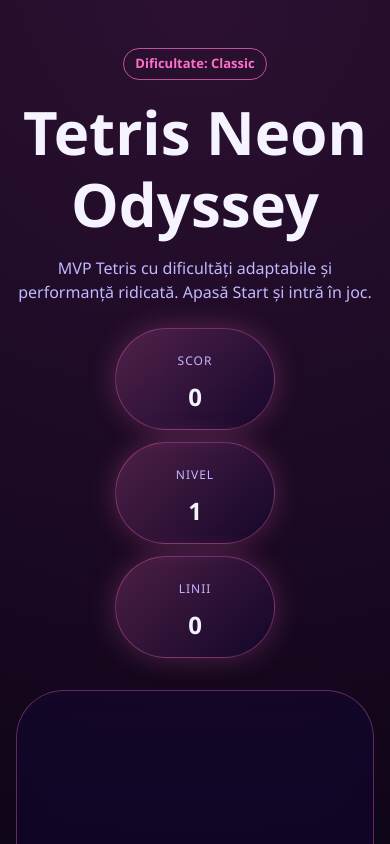
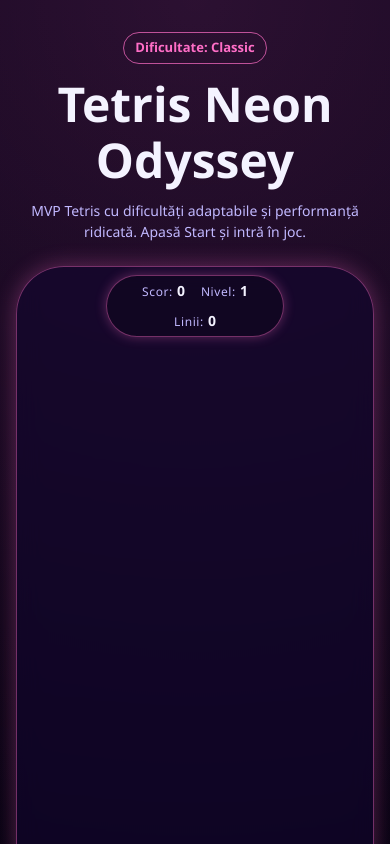
Before and after one commit to dragosdehelean/Tetris_Next-React_App, a Next.js app: page / in a window 390 px wide. Shown: the top 844 px of the page. Built offline with nearby package versions, Linux system fonts and the light colour scheme.

Commit message:
UI: HUD pill centrat + canvas responsive + chenar tematic

```diff
--- a/src/app/globals.css
+++ b/src/app/globals.css
@@ -11,6 +11,8 @@
   --color-panel-border: rgba(255, 110, 199, 0.35);
   --color-card-shadow: rgba(255, 110, 199, 0.25);
   --color-surface-overlay: rgba(19, 7, 46, 0.65);
+  --board-border-color: rgba(255, 110, 199, 0.35);
+  --board-border-glow: rgba(255, 110, 199, 0.25);
 }
 
 [data-theme="neon"] {
@@ -25,6 +27,8 @@
   --color-panel-border: rgba(255, 110, 199, 0.35);
   --color-card-shadow: rgba(255, 110, 199, 0.25);
   --color-surface-overlay: rgba(19, 7, 46, 0.65);
+  --board-border-color: rgba(255, 110, 199, 0.42);
+  --board-border-glow: rgba(255, 110, 199, 0.32);
 }
 
 [data-theme="cityscape"] {
@@ -39,6 +43,8 @@
   --color-panel-border: rgba(0, 194, 255, 0.32);
   --color-card-shadow: rgba(0, 194, 255, 0.25);
   --color-surface-overlay: rgba(6, 29, 50, 0.6);
+  --board-border-color: rgba(0, 194, 255, 0.38);
+  --board-border-glow: rgba(0, 194, 255, 0.28);
 }
 
 [data-theme="aurora"] {
@@ -53,6 +59,8 @@
   --color-panel-border: rgba(96, 211, 148, 0.28);
   --color-card-shadow: rgba(96, 211, 148, 0.23);
   --color-surface-overlay: rgba(20, 26, 51, 0.62);
+  --board-border-color: rgba(96, 211, 148, 0.34);
+  --board-border-glow: rgba(96, 211, 148, 0.24);
 }
 
 *,
--- a/src/app/page.tsx
+++ b/src/app/page.tsx
@@ -14,7 +14,7 @@ export default function HomePage() {
             "radial-gradient(circle at top, rgba(255,110,199,0.15), transparent 60%), linear-gradient(180deg, #070017 0%, #03010b 80%)",
         }}
       >
-        <Container maxWidth="lg">
+        <Container maxWidth="sm">
           <GameDashboard />
           <GameAudio />
           <GameLifecycle />
--- a/src/components/game/GameCanvas.tsx
+++ b/src/components/game/GameCanvas.tsx
@@ -1,6 +1,6 @@
 "use client";
 
-import { useCallback, useEffect, useMemo, useRef } from "react";
+import { useCallback, useEffect, useMemo, useRef, useState } from "react";
 import { useAppDispatch, useAppSelector } from "@/features/store/hooks";
 import {
   hardDrop,
@@ -20,6 +20,7 @@ import { getPieceCells } from "@/features/game/engine/piece";
 import type { TetrominoType } from "@/features/game/engine/tetromino";
 import { getDroppedCoordinates } from "@/features/game/engine/board";
 import { selectGhostPiece } from "@/features/settings/settingsSlice";
+import { selectThemeName } from "@/features/theme/themeSlice";
 
 const COLORS: Record<TetrominoType, string> = {
   I: "#00e5ff",
@@ -32,13 +33,24 @@ const COLORS: Record<TetrominoType, string> = {
 };
 
 const GRID_COLOR = "rgba(255,255,255,0.05)";
-const BG_COLOR = "rgba(10, 4, 25, 0.6)";
+function boardBgForTheme(theme: string): string {
+  switch (theme) {
+    case "cityscape":
+      return "rgba(6, 29, 50, 0.6)";
+    case "aurora":
+      return "rgba(20, 26, 51, 0.62)";
+    case "neon":
+    default:
+      return "rgba(10, 4, 25, 0.6)";
+  }
+}
 
 export function GameCanvas() {
   const dispatch = useAppDispatch();
   const frame = useAppSelector(selectFrame);
   const game = useAppSelector(selectGameState);
   const ghostEnabled = useAppSelector(selectGhostPiece);
+  const themeName = useAppSelector(selectThemeName);
 
   const canvasRef = useRef<HTMLCanvasElement | null>(null);
   const rafRef = useRef<number | null>(null);
@@ -46,11 +58,11 @@ export function GameCanvas() {
 
   const cols = 10;
   const rows = 20;
-  const cellSize = 28; // px per cell (mărim piesele și canvas-ul)
+  const [cellSize, setCellSize] = useState<number>(28); // responsive
   const padding = 8;
 
-  const width = useMemo(() => cols * cellSize + padding * 2, [cols]);
-  const height = useMemo(() => rows * cellSize + padding * 2, [rows]);
+  const width = useMemo(() => cols * cellSize + padding * 2, [cols, cellSize]);
+  const height = useMemo(() => rows * cellSize + padding * 2, [rows, cellSize]);
 
   const startLoop = useCallback(() => {
     if (rafRef.current) return;
@@ -82,6 +94,39 @@ export function GameCanvas() {
     }
     return () => stopLoop();
   }, [game.status, startLoop, stopLoop]);
+
+  useEffect(() => {
+    // Responsive sizing: fit canvas to its container width
+    const canvas = canvasRef.current;
+    const parent = canvas?.parentElement ?? null;
+    if (!parent) return;
+
+    let ro: ResizeObserver | undefined;
+    const handleSize = (containerWidth: number) => {
+      const maxCell = Math.min(28, Math.floor((containerWidth - padding * 2) / cols));
+      const next = Math.max(22, maxCell);
+      if (Number.isFinite(next) && next !== cellSize) setCellSize(next);
+    };
+
+    if (typeof window !== "undefined" && (window as any).ResizeObserver) {
+      const RObs: typeof ResizeObserver = (window as any).ResizeObserver;
+      ro = new RObs((entries) => {
+        for (const entry of entries) {
+          const cw = Math.max(0, (entry as any).contentRect?.width || parent.clientWidth || 0);
+          if (cw > 0) handleSize(cw);
+        }
+      });
+      ro.observe(parent);
+    }
+
+    const onResize = () => handleSize(parent.clientWidth);
+    window.addEventListener("resize", onResize);
+    onResize();
+    return () => {
+      window.removeEventListener("resize", onResize);
+      try { ro && ro.disconnect(); } catch {}
+    };
+  }, [cols, padding, cellSize]);
 
   useEffect(() => {
     const onKeyDown = (e: KeyboardEvent) => {
@@ -143,7 +188,7 @@ export function GameCanvas() {
     if (!ctx) return;
 
     ctx.clearRect(0, 0, width, height);
-    ctx.fillStyle = BG_COLOR;
+    ctx.fillStyle = boardBgForTheme(themeName);
     ctx.fillRect(0, 0, width, height);
 
     // Grid
@@ -169,8 +214,7 @@ export function GameCanvas() {
       for (let x = 0; x < frame.board[y].length; x++) {
         const val = frame.board[y][x];
         if (!val) continue;
-        ctx.fillStyle = COLORS[val];
-        ctx.fillRect(padding + x * cellSize + 1, padding + y * cellSize + 1, cellSize - 2, cellSize - 2);
+        drawCellByTheme(ctx, padding + x * cellSize, padding + y * cellSize, cellSize, COLORS[val], themeName);
       }
     }
 
@@ -188,13 +232,28 @@ export function GameCanvas() {
     // Active piece overlay
     if (frame.activePiece) {
       const coords = getPieceCells(frame.activePiece);
-      ctx.fillStyle = COLORS[frame.activePiece.type];
       for (const { x, y } of coords) {
         if (y < 0) continue;
-        ctx.fillRect(padding + x * cellSize + 1, padding + y * cellSize + 1, cellSize - 2, cellSize - 2);
+        drawCellByTheme(ctx, padding + x * cellSize, padding + y * cellSize, cellSize, COLORS[frame.activePiece.type], themeName);
       }
     }
-  }, [frame, width, height, cols, rows, ghostEnabled]);
+
+    // Themed board border inside canvas (around playfield)
+    const { stroke, glow, width: lw } = boardBorderForTheme(themeName);
+    ctx.save();
+    ctx.strokeStyle = stroke;
+    ctx.lineWidth = lw;
+    if (glow) {
+      ctx.shadowColor = glow;
+      ctx.shadowBlur = 10;
+    }
+    const bx = padding + 0.5;
+    const by = padding + 0.5;
+    const bw = cols * cellSize - 1;
+    const bh = rows * cellSize - 1;
+    ctx.strokeRect(bx, by, bw, bh);
+    ctx.restore();
+  }, [frame, width, height, cols, rows, ghostEnabled, themeName]);
 
   return (
     <canvas
@@ -206,3 +265,96 @@ export function GameCanvas() {
     />
   );
 }
+
+function hexToRgb(hex: string): { r: number; g: number; b: number } {
+  const m = hex.replace("#", "");
+  const r = parseInt(m.slice(0, 2), 16);
+  const g = parseInt(m.slice(2, 4), 16);
+  const b = parseInt(m.slice(4, 6), 16);
+  return { r, g, b };
+}
+
+function rgbToCss(r: number, g: number, b: number, a = 1): string {
+  return `rgba(${Math.round(r)}, ${Math.round(g)}, ${Math.round(b)}, ${a})`;
+}
+
+function lighten(hex: string, amount: number): string {
+  const { r, g, b } = hexToRgb(hex);
+  const f = (v: number) => Math.max(0, Math.min(255, v + 255 * amount));
+  return rgbToCss(f(r), f(g), f(b));
+}
+
+function darken(hex: string, amount: number): string {
+  const { r, g, b } = hexToRgb(hex);
+  const f = (v: number) => Math.max(0, Math.min(255, v * (1 - amount)));
+  return rgbToCss(f(r), f(g), f(b));
+}
+
+type ThemeSkin = "neon" | "cityscape" | "aurora";
+
+function drawCellByTheme(
+  ctx: CanvasRenderingContext2D,
+  x: number,
+  y: number,
+  size: number,
+  colorHex: string,
+  theme: ThemeSkin | string,
+): void {
+  const px = x + 1;
+  const py = y + 1;
+  const s = size - 2;
+  if (theme === "neon") {
+    // Neon Odyssey: glow stroke + dim interior
+    ctx.save();
+    ctx.fillStyle = darken(colorHex, 0.6);
+    ctx.fillRect(px, py, s, s);
+    ctx.shadowColor = lighten(colorHex, 0.3);
+    ctx.shadowBlur = 12;
+    ctx.strokeStyle = colorHex;
+    ctx.lineWidth = 2;
+    ctx.strokeRect(px + 1, py + 1, s - 2, s - 2);
+    ctx.restore();
+    return;
+  }
+
+  if (theme === "cityscape") {
+    // Cityscape Dusk: glassy cyan highlight, minimal glow
+    ctx.fillStyle = darken(colorHex, 0.35);
+    ctx.fillRect(px, py, s, s);
+    const g = ctx.createLinearGradient(0, py, 0, py + s);
+    g.addColorStop(0, "rgba(0, 194, 255, 0.22)");
+    g.addColorStop(0.5, "rgba(0, 194, 255, 0.10)");
+    g.addColorStop(1, "rgba(0, 0, 0, 0)");
+    ctx.fillStyle = g;
+    ctx.fillRect(px, py, s, Math.max(1, Math.floor(s * 0.65)));
+    ctx.strokeStyle = "rgba(0, 194, 255, 0.6)";
+    ctx.lineWidth = 1;
+    ctx.strokeRect(px + 0.5, py + 0.5, s - 1, s - 1);
+    return;
+  }
+
+  // Aurora Borealis: soft aurora-tinted highlight
+  ctx.fillStyle = darken(colorHex, 0.4);
+  ctx.fillRect(px, py, s, s);
+  const gr = ctx.createLinearGradient(px, py, px, py + s);
+  gr.addColorStop(0, "rgba(96, 211, 148, 0.18)");
+  gr.addColorStop(0.6, "rgba(179, 136, 255, 0.10)");
+  gr.addColorStop(1, "rgba(0,0,0,0)");
+  ctx.fillStyle = gr;
+  ctx.fillRect(px, py, s, Math.max(1, Math.floor(s * 0.7)));
+  ctx.strokeStyle = "rgba(96, 211, 148, 0.5)";
+  ctx.lineWidth = 1;
+  ctx.strokeRect(px + 0.5, py + 0.5, s - 1, s - 1);
+}
+
+function boardBorderForTheme(theme: string): { stroke: string; glow?: string; width: number } {
+  switch (theme) {
+    case "cityscape":
+      return { stroke: "rgba(0, 194, 255, 0.85)", glow: "rgba(0, 194, 255, 0.45)", width: 2 };
+    case "aurora":
+      return { stroke: "rgba(96, 211, 148, 0.9)", glow: "rgba(96, 211, 148, 0.45)", width: 2 };
+    case "neon":
+    default:
+      return { stroke: "rgba(255, 110, 199, 0.95)", glow: "rgba(255, 110, 199, 0.5)", width: 2 };
+  }
+}
--- a/src/components/home/GameDashboard.tsx
+++ b/src/components/home/GameDashboard.tsx
@@ -71,27 +71,59 @@ export function GameDashboard() {
   }, [addScore, dispatch, game.difficulty, game.frame]);
 
   return (
-    <Stack gap={3} sx={{ maxWidth: 720, mx: "auto", textAlign: "center", py: { xs: 6, md: 10 } }}>
-      <Stack gap={2}>
+    <Stack gap={3} sx={{ maxWidth: 600, mx: "auto", textAlign: "center", py: { xs: 4, md: 8 } }}>
+      <Stack gap={1.5}>
         <Chip label={`Dificultate: ${game.difficulty}`} color="secondary" variant="outlined" sx={{ fontWeight: 600, alignSelf: "center" }} />
-        <Typography component="h1" variant="h2" fontWeight={700}>Tetris Neon Odyssey</Typography>
-        <Typography color="text.secondary">MVP Tetris cu dificultăți adaptabile și performanță ridicată. Apasă Start și intră în joc.</Typography>
+        <Typography component="h1" variant="h3" fontWeight={700}>Tetris Neon Odyssey</Typography>
+        <Typography color="text.secondary" sx={{ fontSize: { xs: 14, sm: 16 } }}>MVP Tetris cu dificultăți adaptabile și performanță ridicată. Apasă Start și intră în joc.</Typography>
       </Stack>
 
-      {/* Rândul 1 (HUD) compact, apropiat de joc */}
-      <Stack direction={{ xs: "column", sm: "row" }} gap={1.5} justifyContent="center" alignItems="center" sx={{ mt: 0, mb: 1 }}>
-        <StatCard label="Scor" value={score.toLocaleString()} />
-        <StatCard label="Nivel" value={level.toString()} />
-        <StatCard label="Linii" value={linesCleared.toString()} />
-      </Stack>
+      {/* Panou joc cu HUD pill centrat deasupra canvasului */}
+      <Box sx={{
+        position: "relative",
+        borderRadius: 4,
+        border: "1px solid",
+        borderColor: "var(--board-border-color, var(--color-panel-border))",
+        background: "var(--color-surface-overlay, rgba(19,7,46,0.65))",
+        backdropFilter: "blur(12px)",
+        boxShadow: "0 0 22px var(--board-border-glow, transparent)",
+        p: { xs: 1.5, sm: 2 }, pt: { xs: 5, sm: 5 }, mt: 0, mb: 1,
+      }}>
+        {/* HUD pill overlay */}
+        <Box
+          sx={{
+            position: "absolute",
+            top: 8,
+            left: "50%",
+            transform: "translateX(-50%)",
+            display: "flex",
+            alignItems: "center",
+            justifyContent: "center",
+            gap: 1,
+            flexWrap: "wrap",
+            px: 1,
+            py: 0.5,
+            borderRadius: 999,
+            border: "1px solid var(--board-border-color)",
+            boxShadow: "0 0 12px var(--board-border-glow)",
+            background: "rgba(0,0,0,0.18)",
+            zIndex: 2,
+            maxWidth: "calc(100% - 16px)",
+          }}
+        >
+          <HudStat label="Scor" value={score.toLocaleString()} />
+          <HudStat label="Nivel" value={level.toString()} />
+          <HudStat label="Linii" value={linesCleared.toString()} />
+        </Box>
 
-      {/* Canvas imediat sub HUD, cu padding redus pentru compactare */}
-      <Box sx={{ borderRadius: 4, border: "1px solid", borderColor: "var(--color-panel-border)", background: "var(--color-surface-overlay, rgba(19,7,46,0.65))", display: "flex", alignItems: "center", justifyContent: "center", backdropFilter: "blur(12px)", p: 1.5, mt: 0, mb: 1 }}>
-        <GameCanvas />
+        {/* Canvas centrat */}
+        <Box sx={{ display: "flex", alignItems: "center", justifyContent: "center" }}>
+          <GameCanvas />
+        </Box>
       </Box>
 
       {/* Rând de controale dedesubtul jocului, compact și fără text pe două rânduri */}
-      <Stack direction={{ xs: "column", sm: "row" }} gap={1.5} justifyContent="center" alignItems="center" sx={{ mt: 0 }}>
+      <Stack direction={{ xs: "column", sm: "row" }} gap={1.2} justifyContent="center" alignItems="center" sx={{ mt: 0 }}>
         <Button variant="contained" size="large" color="primary" onClick={primaryCta.onClick} sx={{ alignSelf: "center", px: 5, whiteSpace: "nowrap" }}>
           {primaryCta.label}
         </Button>
@@ -119,25 +151,38 @@ export function GameDashboard() {
   );
 }
 
-interface StatCardProps { label: string; value: string }
+interface StatCardProps { label: string; value: string; compact?: boolean }
 
-function StatCard({ label, value }: StatCardProps) {
+function StatCard({ label, value, compact = false }: StatCardProps) {
   return (
     <Stack
       gap={0.5}
       sx={{
-        minWidth: 160,
-        px: 3,
-        py: 2,
+        minWidth: compact ? 72 : 160,
+        px: compact ? 1 : 3,
+        py: compact ? 0.6 : 2,
         borderRadius: 6, // colțuri mai rotunjite (efect de "chip" mare)
         border: "1px solid",
         borderColor: "var(--color-panel-border)",
         background: "var(--color-card-gradient)",
-        boxShadow: `0 0 28px var(--color-card-shadow)`,
+        boxShadow: `0 0 ${compact ? 12 : 28}px var(--color-card-shadow)`,
       }}
     >
-      <Typography variant="overline" color="text.secondary" letterSpacing={1}>{label}</Typography>
-      <Typography variant="h5" fontWeight={700}>{value}</Typography>
+      <Typography variant="caption" color="text.secondary" letterSpacing={0.8}>{label}</Typography>
+      <Typography variant={compact ? "subtitle2" : "h5"} fontWeight={700}>{value}</Typography>
     </Stack>
   );
 }
+
+function HudStat({ label, value }: { label: string; value: string }) {
+  return (
+    <Stack direction="row" alignItems="baseline" gap={0.5} sx={{ px: 0.5 }}>
+      <Typography variant="caption" color="text.secondary" sx={{ letterSpacing: 0.6 }}>
+        {label}:
+      </Typography>
+      <Typography variant="subtitle2" fontWeight={700}>
+        {value}
+      </Typography>
+    </Stack>
+  );
+}
```
Also changed, not shown: src/components/game/SettingsPanel.tsx (line endings or trailing spaces), 1 other file (tests, documents, lock files or other folders).
